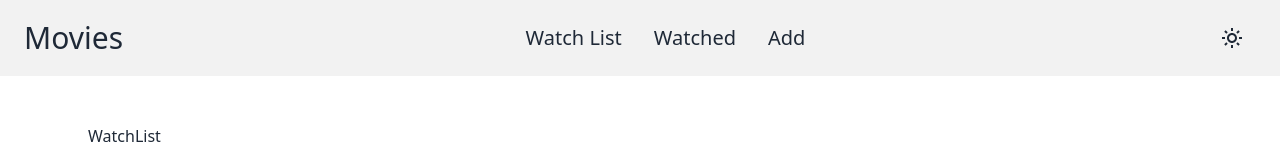
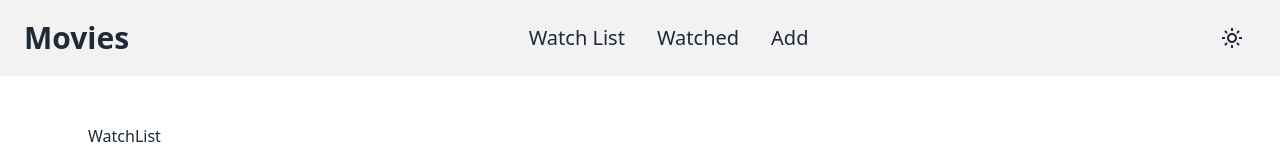
Before and after one commit to waseemazmy21/movie-watchlist-app, a React (Vite) app: page / in a window 1280 px wide. Shown: the top 160 px of the page. Built offline with nearby package versions, Linux system fonts and the light colour scheme.

Commit message:
Edit h1 styling

```diff
--- a/src/components/Header.jsx
+++ b/src/components/Header.jsx
@@ -30,7 +30,7 @@
   function toggleTheme() {
     setTheme((prevTheme) => {
       return prevTheme === 'light' ? 'night' : 'light';
-    })
+    });
   }
 
   useEffect(() => {
@@ -51,7 +51,7 @@
 
       {/* navbar */}
       <div className='drawer-content navbar justify-between px-4 md:px-6 bg-base-200'>
-        <Link to='/' className='text-3xl'>
+        <Link to='/' className='text-3xl font-bold'>
           Movies
         </Link>
 
```
